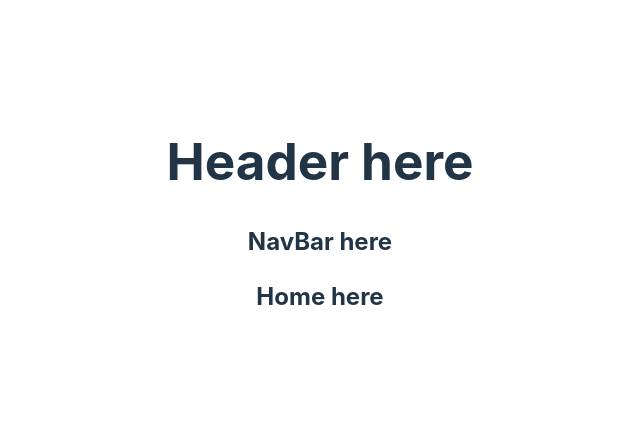
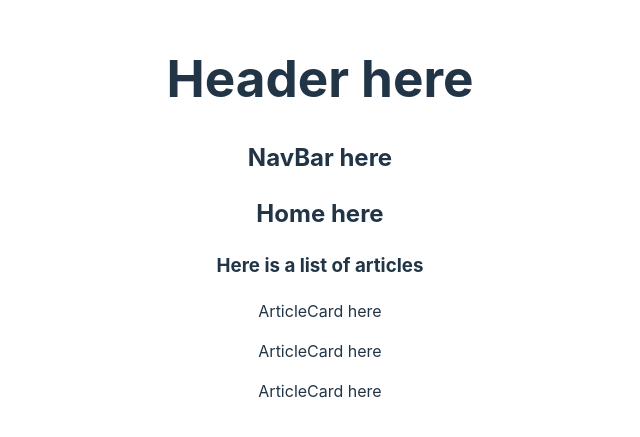
Before and after one commit to cCody34/fe-nc-news, a React (Vite) app: page / in a window 1280 px wide. Shown: the part 183-620 px from the top of the page, without its empty margins (320-960 px from the left). Built offline with nearby package versions, Linux system fonts and the light colour scheme.

Commit message:
create ArticleList and ArticleCard outline

```diff
--- /dev/null
+++ b/src/components/ArticleCard.jsx
@@ -0,0 +1,9 @@
+const ArticleCard = () => {
+  return (
+    <section>
+      <p>ArticleCard here</p>
+    </section>
+  );
+};
+
+export default ArticleCard;
--- /dev/null
+++ b/src/components/ArticleList.jsx
@@ -0,0 +1,14 @@
+import ArticleCard from "./ArticleCard";
+
+const ArticleList = () => {
+  return (
+    <section>
+      <h3>Here is a list of articles</h3>
+      <ArticleCard />
+      <ArticleCard />
+      <ArticleCard />
+    </section>
+  );
+};
+
+export default ArticleList;
--- a/src/components/pages/Home.jsx
+++ b/src/components/pages/Home.jsx
@@ -1,5 +1,12 @@
+import ArticleList from "../ArticleList";
+
 const Home = () => {
-    return <h2>Home here</h2>;
-  };
+  return (
+    <section>
+      <h2>Home here</h2>
+      <ArticleList />
+    </section>
+  );
+};
 
-  export default Home;
+export default Home;
```
